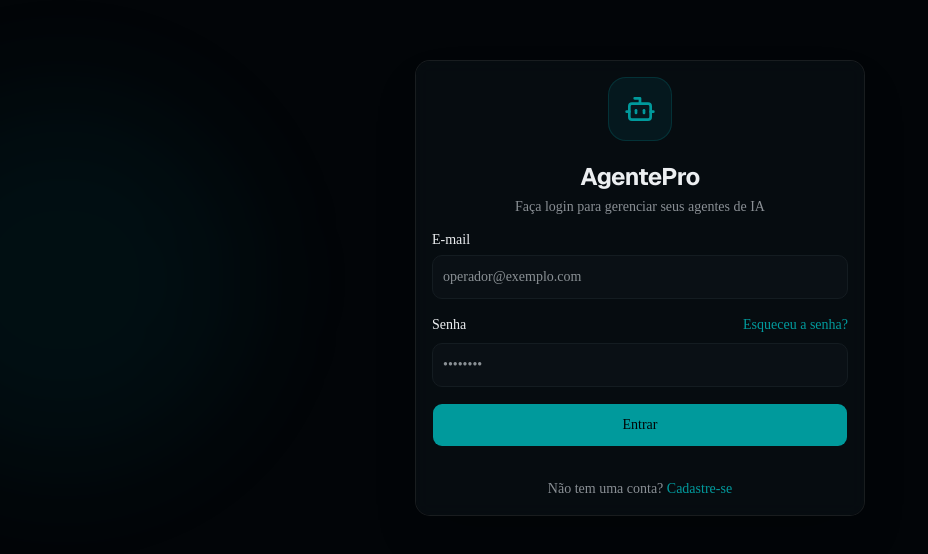
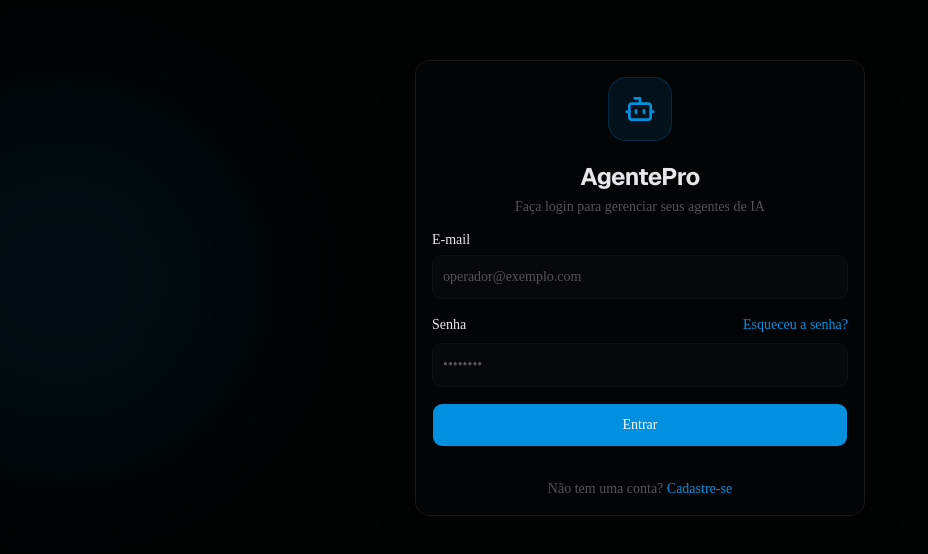
Before and after one commit to xXYoungMoreXx/ProspectFlow_AI, a Next.js app in the folder apps/web/: page /login in a window 1280 px wide. Shown: the part 112-666 px from the top of the page, without its empty margins (0-928 px from the left). Built offline with nearby package versions, Linux system fonts and the light colour scheme.

Commit message:
feat(web): update design tokens to blue palette (hue 230) + typography utilities

```diff
--- a/apps/web/src/app/globals.css
+++ b/apps/web/src/app/globals.css
@@ -48,83 +48,87 @@
   --radius-4xl: calc(var(--radius) * 2.6);
 }
 
+/* LIGHT MODE */
 :root {
-  --background: oklch(0.985 0.002 240);
-  --foreground: oklch(0.15 0.01 240);
-  --card: oklch(1 0 0);
-  --card-foreground: oklch(0.15 0.01 240);
-  --popover: oklch(1 0 0);
-  --popover-foreground: oklch(0.15 0.01 240);
-  --primary: oklch(0.55 0.15 195);
-  --primary-foreground: oklch(0.99 0 0);
-  --secondary: oklch(0.96 0.005 240);
-  --secondary-foreground: oklch(0.2 0.02 240);
-  --muted: oklch(0.96 0.005 240);
-  --muted-foreground: oklch(0.5 0.01 240);
-  --accent: oklch(0.94 0.02 195);
-  --accent-foreground: oklch(0.2 0.08 195);
-  --destructive: oklch(0.577 0.245 27.325);
-  --border: oklch(0.92 0.005 240);
-  --input: oklch(0.92 0.005 240);
-  --ring: oklch(0.55 0.15 195);
-  --chart-1: oklch(0.55 0.15 195);
-  --chart-2: oklch(0.6 0.12 160);
-  --chart-3: oklch(0.65 0.1 280);
-  --chart-4: oklch(0.7 0.14 40);
-  --chart-5: oklch(0.5 0.18 300);
+  --background: oklch(0.98 0.003 230);
+  --foreground: oklch(0.15 0.008 230);
+  --card: oklch(0.96 0.004 230);
+  --card-foreground: oklch(0.15 0.008 230);
+  --popover: oklch(0.96 0.004 230);
+  --popover-foreground: oklch(0.15 0.008 230);
+  --primary: oklch(0.48 0.20 230);
+  --primary-foreground: oklch(0.98 0.005 230);
+  --secondary: oklch(0.93 0.005 230);
+  --secondary-foreground: oklch(0.20 0.01 230);
+  --muted: oklch(0.93 0.005 230);
+  --muted-foreground: oklch(0.55 0.010 230);
+  --accent: oklch(0.55 0.14 195);
+  --accent-foreground: oklch(0.20 0.08 195);
+  --destructive: oklch(0.50 0.22 25);
+  --border: oklch(0.88 0.008 230);
+  --input: oklch(0.88 0.008 230);
+  --ring: oklch(0.48 0.20 230);
   --radius: 0.625rem;
-  --sidebar: oklch(0.13 0.015 240);
-  --sidebar-foreground: oklch(0.9 0 0);
-  --sidebar-primary: oklch(0.55 0.15 195);
+  --chart-1: oklch(0.48 0.20 230);
+  --chart-2: oklch(0.60 0.12 160);
+  --chart-3: oklch(0.65 0.10 280);
+  --chart-4: oklch(0.70 0.14 40);
+  --chart-5: oklch(0.50 0.18 300);
+  --sidebar: oklch(0.13 0.015 230);
+  --sidebar-foreground: oklch(0.93 0 0);
+  --sidebar-primary: oklch(0.48 0.20 230);
   --sidebar-primary-foreground: oklch(0.99 0 0);
-  --sidebar-accent: oklch(0.18 0.02 240);
-  --sidebar-accent-foreground: oklch(0.9 0.005 195);
-  --sidebar-border: oklch(0.22 0.02 240);
-  --sidebar-ring: oklch(0.55 0.15 195);
+  --sidebar-accent: oklch(0.18 0.02 230);
+  --sidebar-accent-foreground: oklch(0.90 0.005 195);
+  --sidebar-border: oklch(0.22 0.02 230);
+  --sidebar-ring: oklch(0.48 0.20 230);
 }
 
+/* DARK MODE */
 .dark {
-  --background: oklch(0.11 0.015 240);
-  --foreground: oklch(0.95 0.005 240);
-  --card: oklch(0.16 0.015 240);
-  --card-foreground: oklch(0.95 0.005 240);
-  --popover: oklch(0.16 0.015 240);
-  --popover-foreground: oklch(0.95 0.005 240);
-  --primary: oklch(0.6 0.15 195);
-  --primary-foreground: oklch(0.1 0.02 195);
-  --secondary: oklch(0.2 0.015 240);
-  --secondary-foreground: oklch(0.9 0.005 240);
-  --muted: oklch(0.2 0.015 240);
-  --muted-foreground: oklch(0.65 0.01 240);
-  --accent: oklch(0.22 0.03 195);
-  --accent-foreground: oklch(0.9 0.08 195);
-  --destructive: oklch(0.704 0.191 22.216);
-  --border: oklch(0.24 0.015 240);
-  --input: oklch(0.22 0.015 240);
-  --ring: oklch(0.6 0.15 195);
-  --chart-1: oklch(0.6 0.15 195);
+  --background: oklch(0.09 0.005 230);
+  --foreground: oklch(0.93 0.005 230);
+  --card: oklch(0.12 0.006 230);
+  --card-foreground: oklch(0.93 0.005 230);
+  --popover: oklch(0.12 0.006 230);
+  --popover-foreground: oklch(0.93 0.005 230);
+  --primary: oklch(0.60 0.20 230);
+  --primary-foreground: oklch(0.98 0.005 230);
+  --secondary: oklch(0.15 0.007 230);
+  --secondary-foreground: oklch(0.93 0.005 230);
+  --muted: oklch(0.15 0.007 230);
+  --muted-foreground: oklch(0.45 0.010 230);
+  --accent: oklch(0.70 0.14 195);
+  --accent-foreground: oklch(0.93 0.005 230);
+  --destructive: oklch(0.60 0.22 25);
+  --border: oklch(0.22 0.008 230);
+  --input: oklch(0.18 0.007 230);
+  --ring: oklch(0.60 0.20 230);
+  --chart-1: oklch(0.60 0.20 230);
   --chart-2: oklch(0.65 0.12 160);
-  --chart-3: oklch(0.55 0.1 280);
-  --chart-4: oklch(0.7 0.14 40);
-  --chart-5: oklch(0.6 0.18 300);
-  --sidebar: oklch(0.09 0.015 240);
-  --sidebar-foreground: oklch(0.9 0 0);
-  --sidebar-primary: oklch(0.6 0.15 195);
-  --sidebar-primary-foreground: oklch(0.99 0 0);
-  --sidebar-accent: oklch(0.14 0.02 240);
+  --chart-3: oklch(0.55 0.10 280);
+  --chart-4: oklch(0.70 0.14 40);
+  --chart-5: oklch(0.60 0.18 300);
+  --sidebar: oklch(0.09 0.005 230);
+  --sidebar-foreground: oklch(0.93 0 0);
+  --sidebar-primary: oklch(0.60 0.20 230);
+  --sidebar-primary-foreground: oklch(0.98 0 0);
+  --sidebar-accent: oklch(0.14 0.007 230);
   --sidebar-accent-foreground: oklch(0.85 0.04 195);
-  --sidebar-border: oklch(0.2 0.015 240);
-  --sidebar-ring: oklch(0.6 0.15 195);
+  --sidebar-border: oklch(0.20 0.008 230);
+  --sidebar-ring: oklch(0.60 0.20 230);
 }
 
 @layer base {
-  * {
-    @apply border-border outline-ring/50;
-  }
-  body {
-    @apply bg-background text-foreground;
-  }
-  html {
-    @apply font-sans scroll-smooth;
-  }
+  * { @apply border-border outline-ring/50; }
+  body { @apply bg-background text-foreground; }
+  html { @apply font-sans scroll-smooth; }
 }
+
+@layer utilities {
+  .text-display { @apply text-[1.75rem] font-bold leading-tight tracking-tight; }
+  .text-title   { @apply text-xl font-semibold leading-snug; }
+  .text-heading { @apply text-[15px] font-semibold leading-normal; }
+  .text-label   { @apply text-[13px] leading-relaxed; }
+  .text-caption { @apply text-[11px] font-medium leading-tight; }
+}
```
